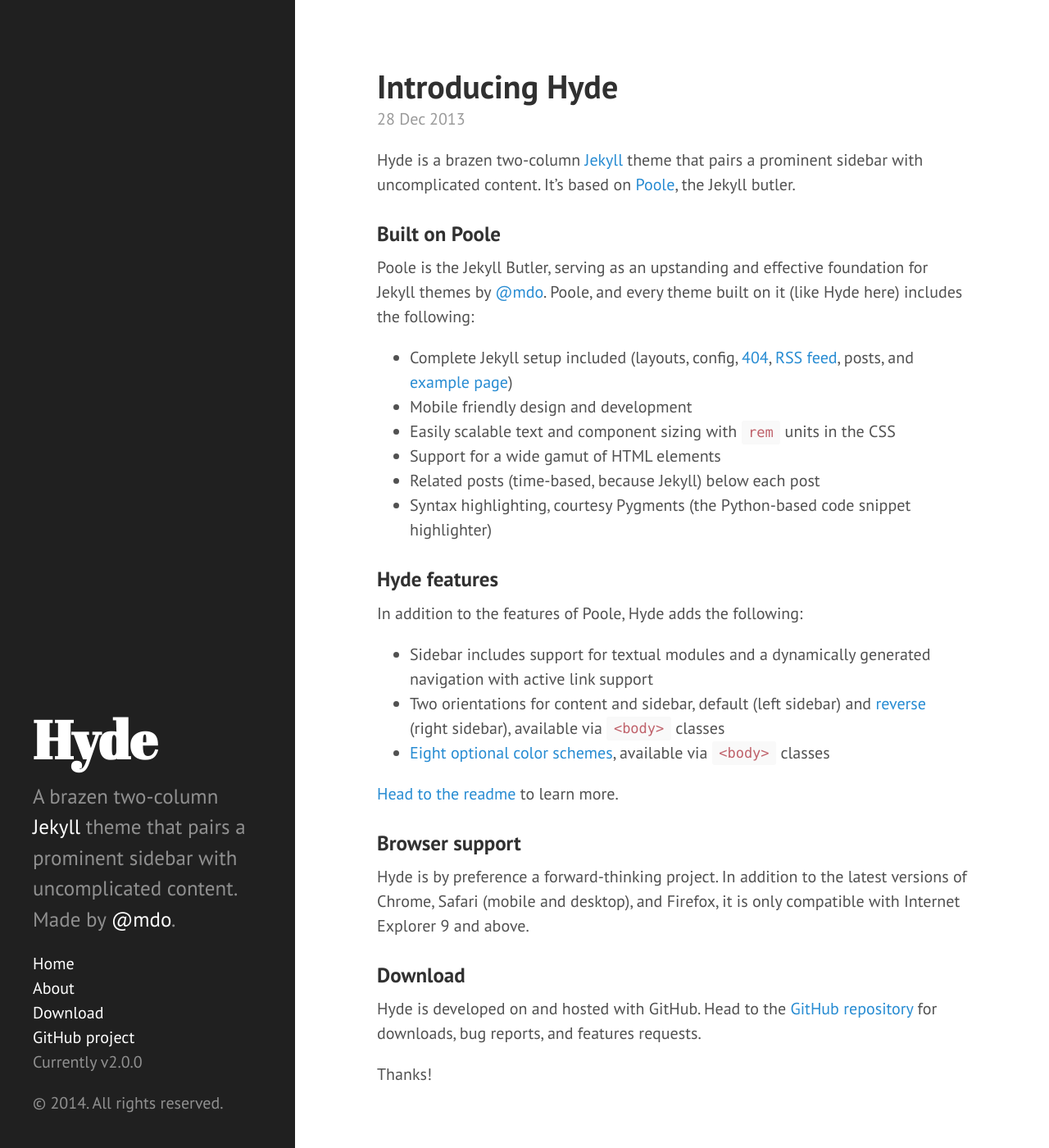
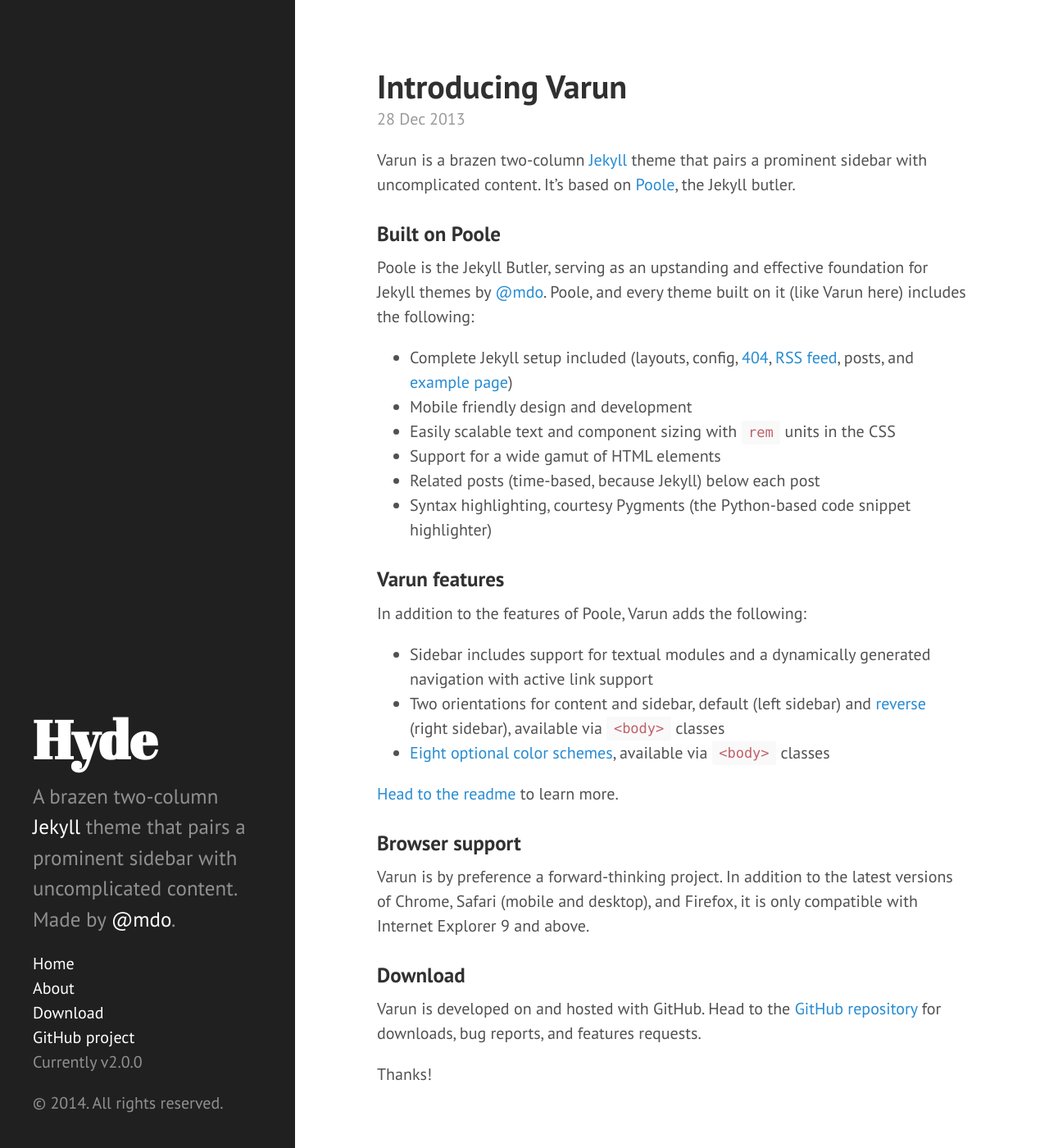
Before and after one commit to varunrau/varunrau.github.com, a Jekyll site: the page built from _posts/2013-12-28-introducing-hyde.md, in a window 1280 px wide and 1400 px high. Shown: the whole window at 82% size. Built offline with Jekyll 4.4.1, drawn with Linux system fonts in a browser that asks for light colours; Markdown is read by kramdown in place of the engine named in the settings.

Commit message:
varun chnages

```diff
--- a/_posts/2013-12-28-introducing-hyde.md
+++ b/_posts/2013-12-28-introducing-hyde.md
@@ -1,13 +1,13 @@
 ---
 layout: post
-title: Introducing Hyde
+title: Introducing Varun
 ---
 
-Hyde is a brazen two-column [Jekyll](http://jekyllrb.com) theme that pairs a prominent sidebar with uncomplicated content. It's based on [Poole](http://getpoole.com), the Jekyll butler.
+Varun is a brazen two-column [Jekyll](http://jekyllrb.com) theme that pairs a prominent sidebar with uncomplicated content. It's based on [Poole](http://getpoole.com), the Jekyll butler.
 
 ### Built on Poole
 
-Poole is the Jekyll Butler, serving as an upstanding and effective foundation for Jekyll themes by [@mdo](https://twitter.com/mdo). Poole, and every theme built on it (like Hyde here) includes the following:
+Poole is the Jekyll Butler, serving as an upstanding and effective foundation for Jekyll themes by [@mdo](https://twitter.com/mdo). Poole, and every theme built on it (like Varun here) includes the following:
 
 * Complete Jekyll setup included (layouts, config, [404](/404), [RSS feed](/atom.xml), posts, and [example page](/about))
 * Mobile friendly design and development
@@ -16,22 +16,22 @@
 * Related posts (time-based, because Jekyll) below each post
 * Syntax highlighting, courtesy Pygments (the Python-based code snippet highlighter)
 
-### Hyde features
+### Varun features
 
-In addition to the features of Poole, Hyde adds the following:
+In addition to the features of Poole, Varun adds the following:
 
 * Sidebar includes support for textual modules and a dynamically generated navigation with active link support
 * Two orientations for content and sidebar, default (left sidebar) and [reverse](https://github.com/poole/lanyon#reverse-layout) (right sidebar), available via `<body>` classes
-* [Eight optional color schemes](https://github.com/poole/hyde#themes), available via `<body>` classes
+* [Eight optional color schemes](https://github.com/poole/Varun#themes), available via `<body>` classes
 
-[Head to the readme](https://github.com/poole/hyde#readme) to learn more.
+[Head to the readme](https://github.com/poole/Varun#readme) to learn more.
 
 ### Browser support
 
-Hyde is by preference a forward-thinking project. In addition to the latest versions of Chrome, Safari (mobile and desktop), and Firefox, it is only compatible with Internet Explorer 9 and above.
+Varun is by preference a forward-thinking project. In addition to the latest versions of Chrome, Safari (mobile and desktop), and Firefox, it is only compatible with Internet Explorer 9 and above.
 
 ### Download
 
-Hyde is developed on and hosted with GitHub. Head to the <a href="https://github.com/poole/hyde">GitHub repository</a> for downloads, bug reports, and features requests.
+Varun is developed on and hosted with GitHub. Head to the <a href="https://github.com/poole/Varun">GitHub repository</a> for downloads, bug reports, and features requests.
 
 Thanks!
```
